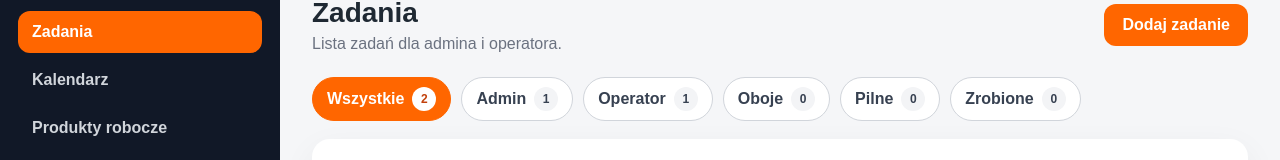
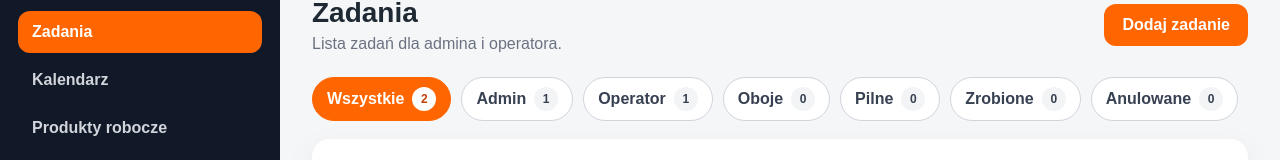
Before and after one commit to Piaskraft/piaskraft-center, a React (Vite) app in the folder apps/web/: page /zadania in a window 1280 px wide. Shown: the part 131-291 px from the top of the page. Built offline with nearby package versions, Linux system fonts and the light colour scheme.

Commit message:
Add cancelled task filter

```diff
--- a/apps/web/src/features/tasks/taskOptions.ts
+++ b/apps/web/src/features/tasks/taskOptions.ts
@@ -15,7 +15,8 @@ export type TaskFilter =
   | 'Operator'
   | 'Oboje'
   | 'Pilne'
-  | 'Zrobione';
+  | 'Zrobione'
+  | 'Anulowane';
 
 export const taskFilters: TaskFilter[] = [
   'Wszystkie',
@@ -24,4 +25,5 @@ export const taskFilters: TaskFilter[] = [
   'Oboje',
   'Pilne',
   'Zrobione',
+  'Anulowane',
 ];
--- a/apps/web/src/pages/TasksPage.tsx
+++ b/apps/web/src/pages/TasksPage.tsx
@@ -88,6 +88,7 @@ export function TasksPage() {
 if (activeFilter === 'Oboje') return task.assignedTo === 'Oboje';
 if (activeFilter === 'Pilne') return task.priority === 'Pilny';
     if (activeFilter === 'Zrobione') return task.status === 'Zrobione';
+    if (activeFilter === 'Anulowane') return task.status === 'Anulowane';
 
     return true;
   });
@@ -99,6 +100,7 @@ const taskFilterCounts: Record<TaskFilter, number> = {
 Oboje: tasks.filter((task) => task.assignedTo === 'Oboje').length,
 Pilne: tasks.filter((task) => task.priority === 'Pilny').length,
   Zrobione: tasks.filter((task) => task.status === 'Zrobione').length,
+  Anulowane: tasks.filter((task) => task.status === 'Anulowane').length,
 };
 
   return (
```
